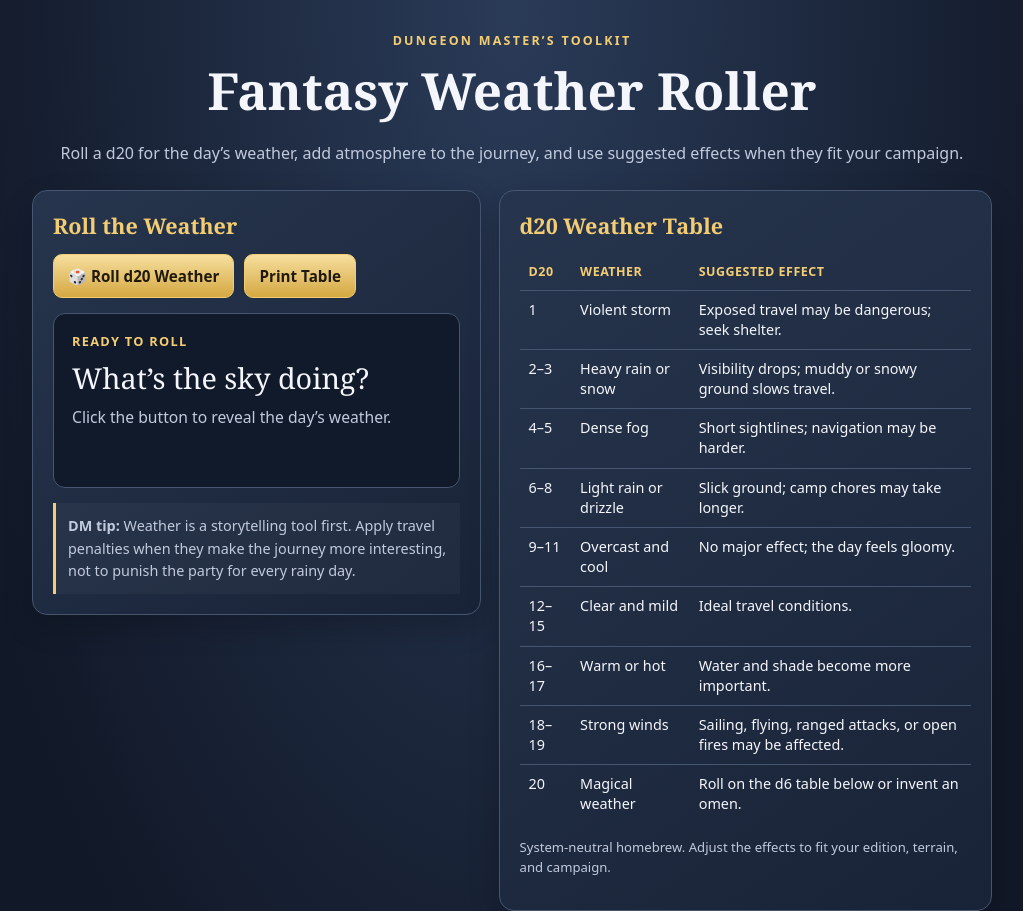
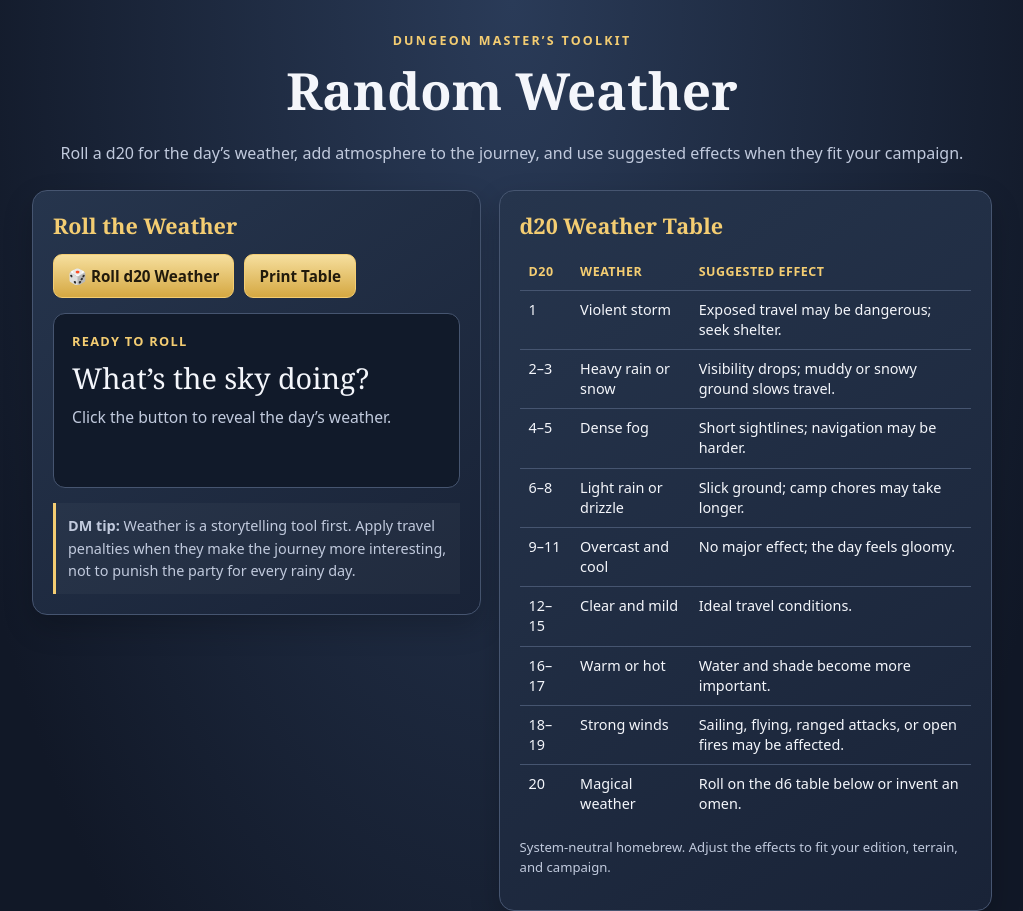
Before and after one commit to phillipfranco55-spec/Travel-Calculator, a plain HTML site: page RandomWeather.html in a window 1280 px wide. Shown: the top 911 px of the page, without its empty margins (128-1151 px from the left). Drawn offline with Linux system fonts and the light colour scheme.

Commit message:
RandomWeather.html

```diff
--- a/RandomWeather.html
+++ b/RandomWeather.html
@@ -20,7 +20,7 @@ button:focus-visible{outline:3px solid white;outline-offset:3px}.result{min-heig
 @media print{body{background:white;color:#111;padding:0}section,.result{background:white;color:#111;box-shadow:none;border-color:#999}.desc,.small,.hint,header p,footer{color:#333}button{display:none}.tag{color:#111}}
 </style></head>
 <body><main>
-<header><div class="eyebrow">Dungeon Master’s Toolkit</div><h1>Fantasy Weather Roller</h1><p>Roll a d20 for the day’s weather, add atmosphere to the journey, and use suggested effects when they fit your campaign.</p></header>
+<header><div class="eyebrow">Dungeon Master’s Toolkit</div><h1>Random Weather</h1><p>Roll a d20 for the day’s weather, add atmosphere to the journey, and use suggested effects when they fit your campaign.</p></header>
 <div class="layout">
 <section><h2>Roll the Weather</h2><div class="controls"><button id="roll">🎲 Roll d20 Weather</button><button id="print">Print Table</button></div>
 <div class="result" id="result" aria-live="polite"><div class="roll">Ready to roll</div><div class="weather-name">What’s the sky doing?</div><div class="desc">Click the button to reveal the day’s weather.</div></div>
```
